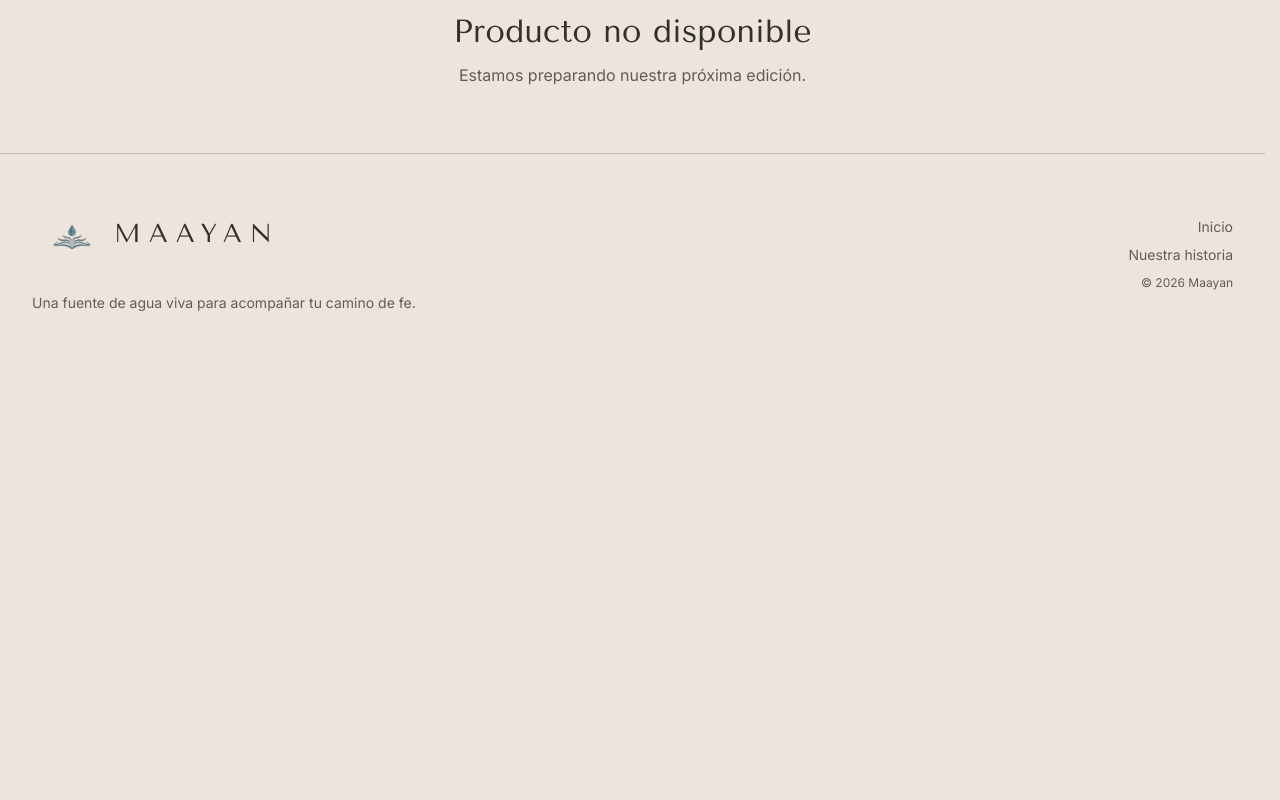
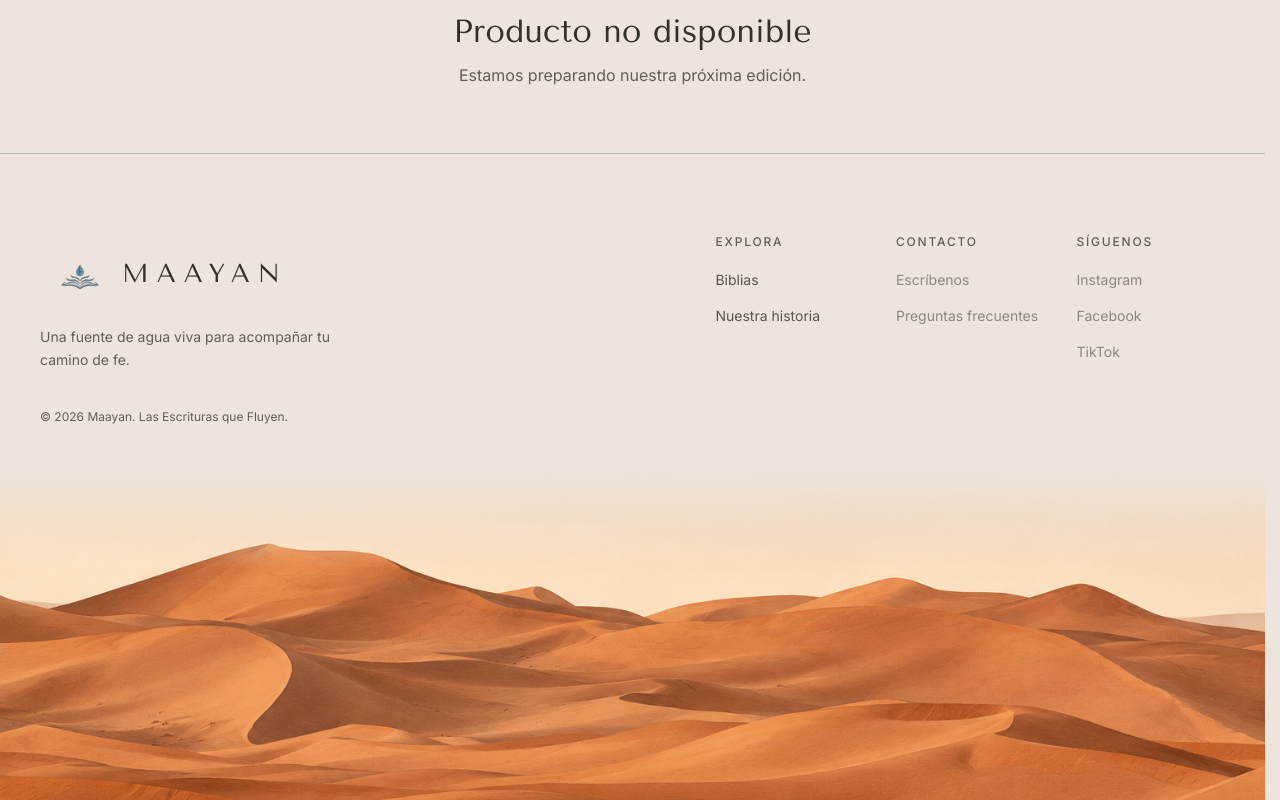
Before and after one commit to kete102/maayan, a Next.js app: page / in a window 1280 px wide. Shown: the part 947-1747 px from the top of the page. Before the commit the page ends 1302 px from the top, so only its background shows below. Built offline with nearby package versions, Linux system fonts and the light colour scheme; no server answers; the database is empty.

Commit message:
feat(ui): redesign footer with link groups and dunes image
Add Explora, Contacto and Síguenos link groups (contact and social links are disabled placeholders until real URLs exist) and a full-width dunes image cropped with CSS and faded into the parchment background.

```diff
--- a/components/site-footer.tsx
+++ b/components/site-footer.tsx
@@ -1,33 +1,92 @@
 import Link from "next/link";
+import Image from "next/image";
 import { Logo } from "@/components/logo";
+
+const footerGroups = [
+	{
+		title: "Explora",
+		links: [
+			{ label: "Biblias", href: "/" },
+			{ label: "Nuestra historia", href: "/about" },
+		],
+	},
+	{
+		title: "Contacto",
+		links: [
+			{ label: "Escríbenos", href: null },
+			{ label: "Preguntas frecuentes", href: null },
+		],
+	},
+	{
+		title: "Síguenos",
+		links: [
+			{ label: "Instagram", href: null },
+			{ label: "Facebook", href: null },
+			{ label: "TikTok", href: null },
+		],
+	},
+];
 
 export function SiteFooter() {
 	return (
-		<footer className="border-border bg-background text-foreground border-t">
-			<div className="mx-auto flex max-w-7xl flex-col gap-8 px-4 py-10 sm:flex-row sm:items-center sm:justify-between md:px-8">
-				<div className="max-w-sm">
+		<footer className="border-border bg-background text-foreground overflow-hidden border-t">
+			<div className="mx-auto grid max-w-7xl gap-12 px-6 pt-14 pb-10 sm:px-10 lg:grid-cols-[1.2fr_1fr] lg:gap-16 lg:pt-20">
+				<div className="flex max-w-md flex-col items-start">
 					<Logo />
-					<p className="text-muted-foreground mt-3 text-sm leading-relaxed">
+					<p className="text-muted-foreground mt-3 max-w-xs text-sm leading-relaxed">
 						Una fuente de agua viva para acompañar tu camino de fe.
 					</p>
-				</div>
-				<div className="flex flex-col gap-2 text-sm sm:items-end">
-					<Link
-						className="text-muted-foreground hover:text-foreground transition-colors"
-						href="/"
-					>
-						Inicio
-					</Link>
-					<Link
-						className="text-muted-foreground hover:text-foreground transition-colors"
-						href="/about"
-					>
-						Nuestra historia
-					</Link>
-					<p className="text-muted-foreground text-xs">
-						© {new Date().getFullYear()} Maayan
+					<p className="text-muted-foreground mt-9 text-xs">
+						© {new Date().getFullYear()} Maayan. Las Escrituras que Fluyen.
 					</p>
 				</div>
+
+				<nav
+					aria-label="Enlaces del pie de página"
+					className="grid grid-cols-2 gap-x-8 gap-y-10 sm:grid-cols-3"
+				>
+					{footerGroups.map(({ title, links }) => (
+						<div key={title}>
+							<h2 className="type-overline text-muted-foreground mb-4">
+								{title}
+							</h2>
+							<ul className="flex flex-col items-start gap-3">
+								{links.map(({ label, href }) => (
+									<li key={label}>
+										{href ? (
+											<Link
+												href={href}
+												className="text-foreground/80 hover:text-foreground text-sm transition-colors"
+											>
+												{label}
+											</Link>
+										) : (
+											<span
+												aria-disabled="true"
+												className="text-muted-foreground/70 text-sm"
+											>
+												{label}
+											</span>
+										)}
+									</li>
+								))}
+							</ul>
+						</div>
+					))}
+				</nav>
+			</div>
+
+			<div
+				aria-hidden="true"
+				className="relative aspect-[11/5] max-h-[480px] w-full overflow-hidden [mask-image:linear-gradient(to_bottom,transparent,black_30%)] sm:aspect-[19/5]"
+			>
+				<Image
+					src="/footer2.png"
+					alt=""
+					fill
+					sizes="100vw"
+					className="object-cover object-bottom sm:object-[center_74%]"
+				/>
 			</div>
 		</footer>
 	);
```
Also changed, not shown: public/footer2.png (added).
